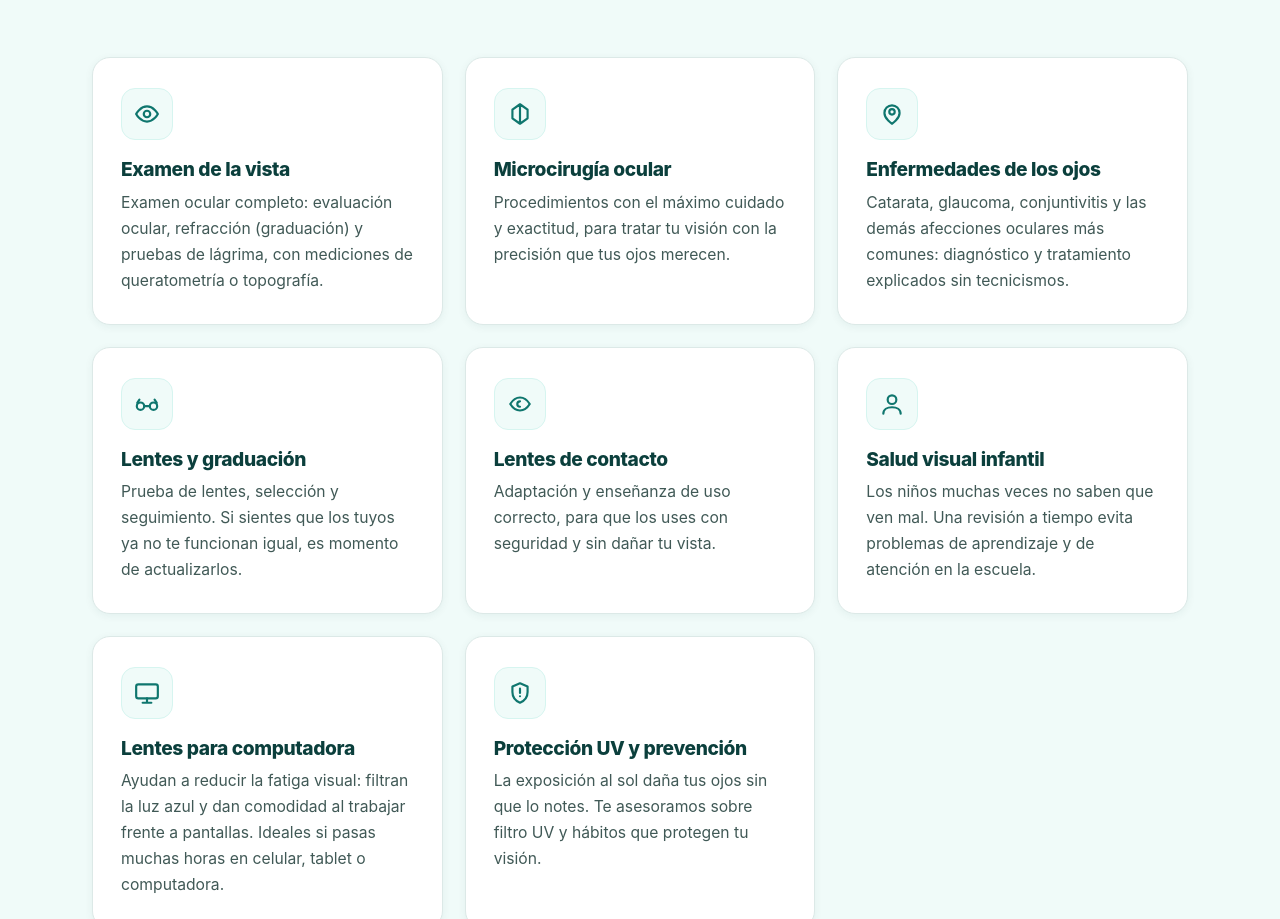
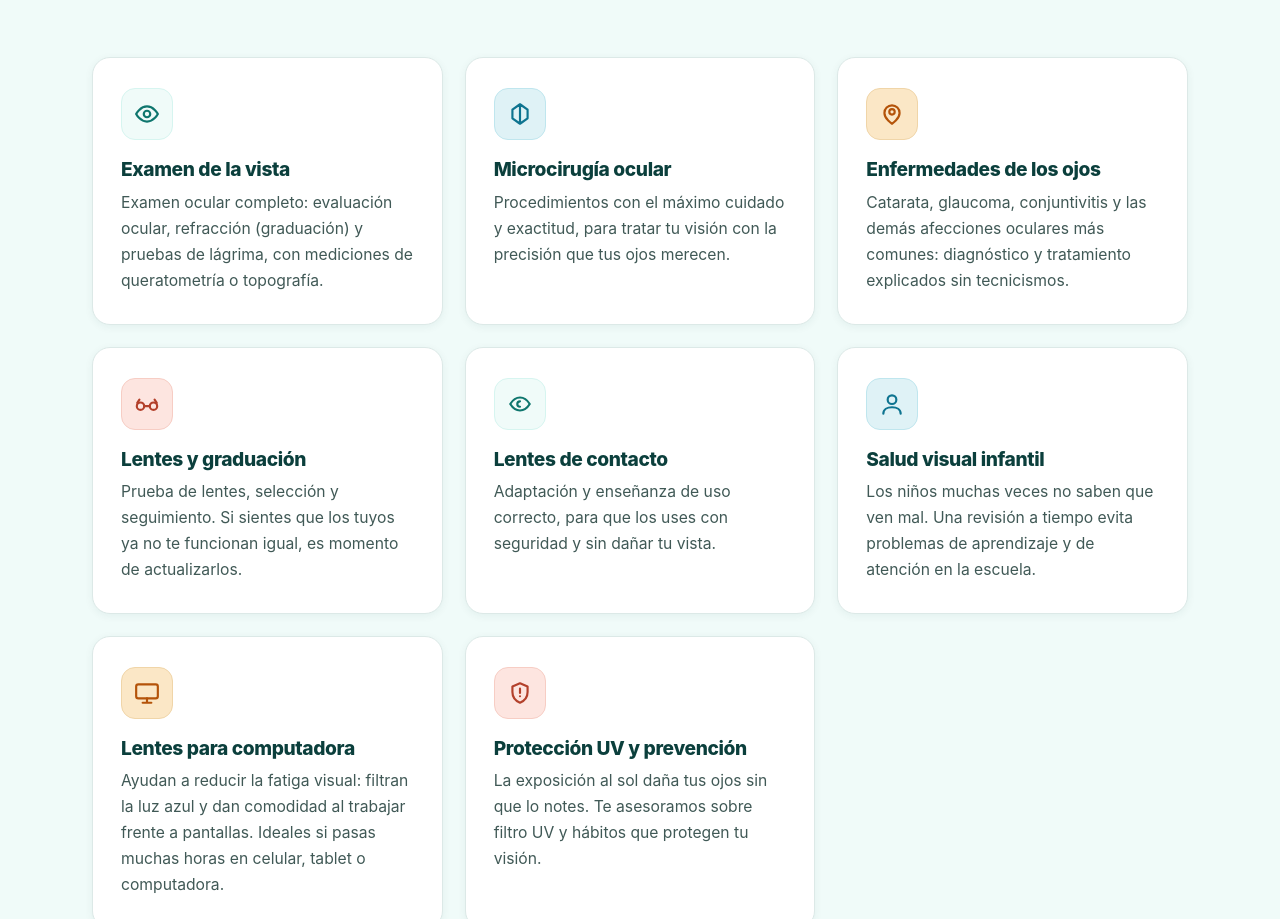
Before and after one commit to wildpig94/dra-zuniga-web, a plain HTML site: page index.html in a window 1280 px wide. Shown: the part 1550-2469 px from the top of the page. Drawn offline with Linux system fonts and the light colour scheme.

Commit message:
Corregido el color de los chips de servicio
Los cuatro colores no se aplicaban: .card .ico tiene mas especificidad
que .ico--aqua y ganaba la cascada, dejando los 8 chips en turquesa.
Movidas las reglas al final con .card .ico--X. Verificado: 4 fondos y
4 tintas distintas entre los 8 chips.

```diff
--- a/index.html
+++ b/index.html
@@ -257,10 +257,6 @@
   .band-coral{background:var(--coral-50)}
 
   /* Cada servicio con su color de icono */
-  .ico--teal{background:var(--teal-50);border-color:var(--teal-100);color:var(--teal-700)}
-  .ico--aqua{background:var(--aqua-100);border-color:#bfe6ee;color:var(--aqua-700)}
-  .ico--amber{background:var(--amber-100);border-color:#f0d5a8;color:var(--amber)}
-  .ico--coral{background:var(--coral-100);border-color:#f7cdc4;color:var(--coral-700)}
   .card .ico{transition:transform .22s ease}
   .card:hover .ico{transform:scale(1.08) rotate(-4deg)}
 
@@ -510,6 +506,11 @@
   .signal--b .n{color:var(--aqua-600)}
   .signal--c{border-left-color:var(--amber-600)}
   .signal--c .n{color:var(--amber-600)}
+  /* Chips de color: al final y con .card para ganarle a .card .ico */
+  .card .ico--teal{background:var(--teal-50);border-color:var(--teal-100);color:var(--teal-700)}
+  .card .ico--aqua{background:var(--aqua-100);border-color:#bfe6ee;color:var(--aqua-700)}
+  .card .ico--amber{background:var(--amber-100);border-color:#f0d5a8;color:var(--amber)}
+  .card .ico--coral{background:var(--coral-100);border-color:#f7cdc4;color:var(--coral-700)}
 </style>
 <noscript><style>.rise{opacity:1;transform:none}</style></noscript>
 </head>
```
